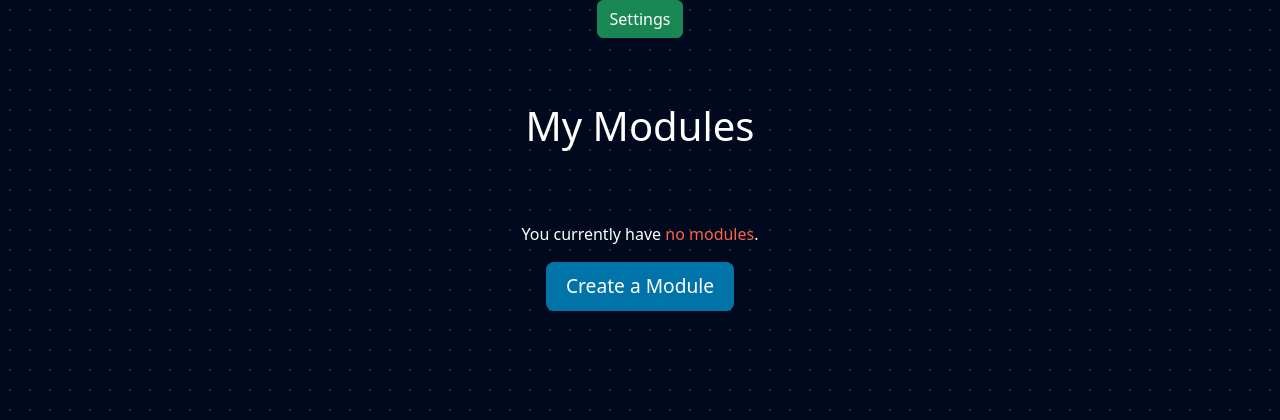
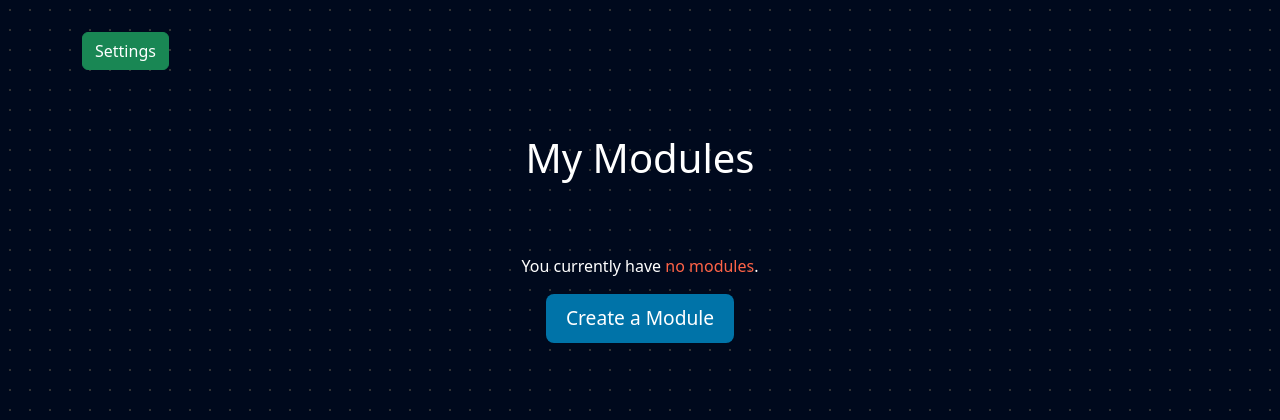
Before and after one commit to nberdi/Flashcard-App, a Flask app: page /my_modules in a window 1280 px wide. Shown: the top 420 px of the page. Run offline with Flask 3, Linux system fonts and the light colour scheme; data that the repository does not hold is empty.

Commit message:
added style for navbar

```diff
--- a/static/css/style.css
+++ b/static/css/style.css
@@ -7,6 +7,12 @@ body{
 .container {
     text-align: center;
 }
+
+nav {
+    margin-top: 2rem;
+    text-align: left;
+}
+
 .header{
     padding: 4rem;
 }
```
